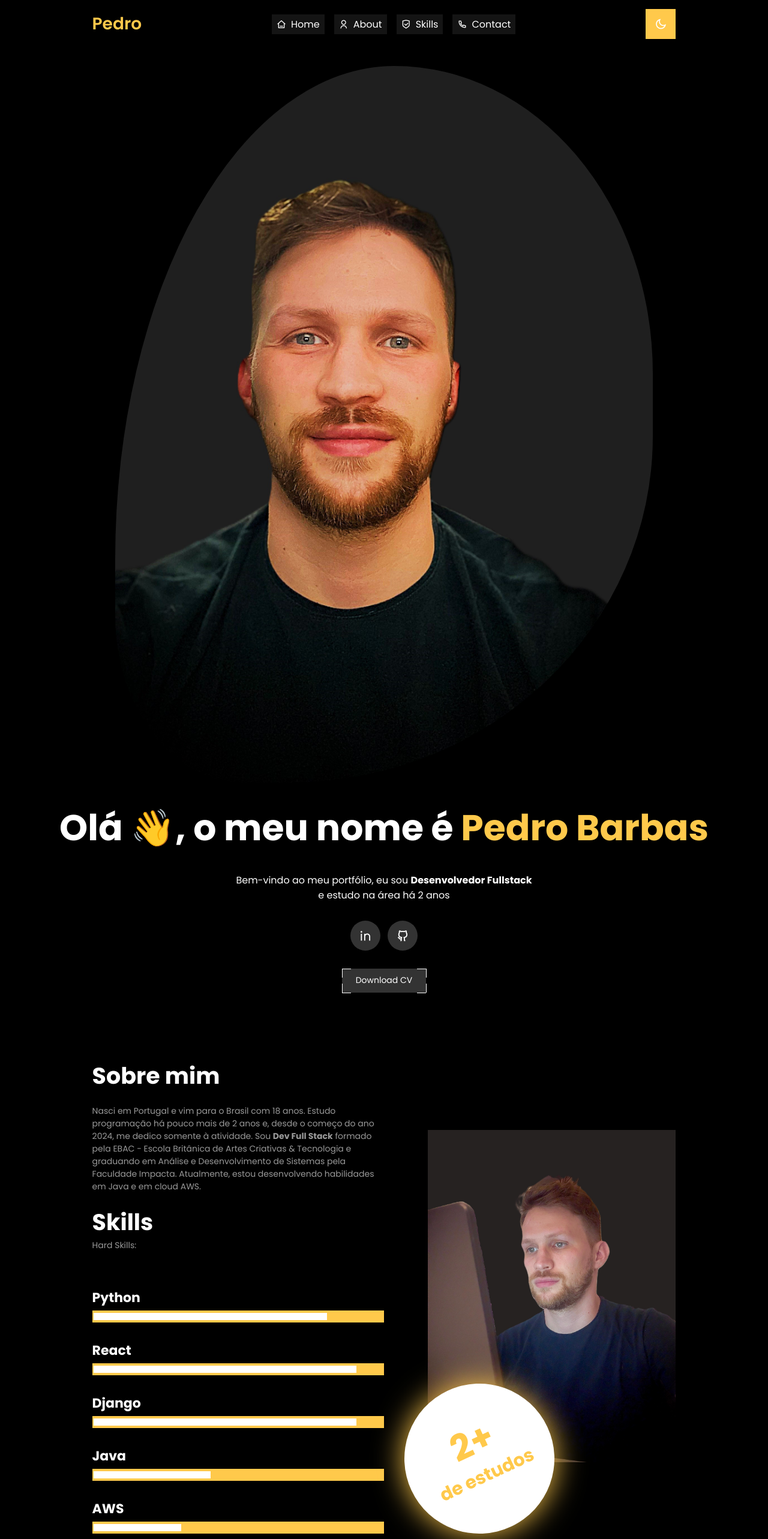
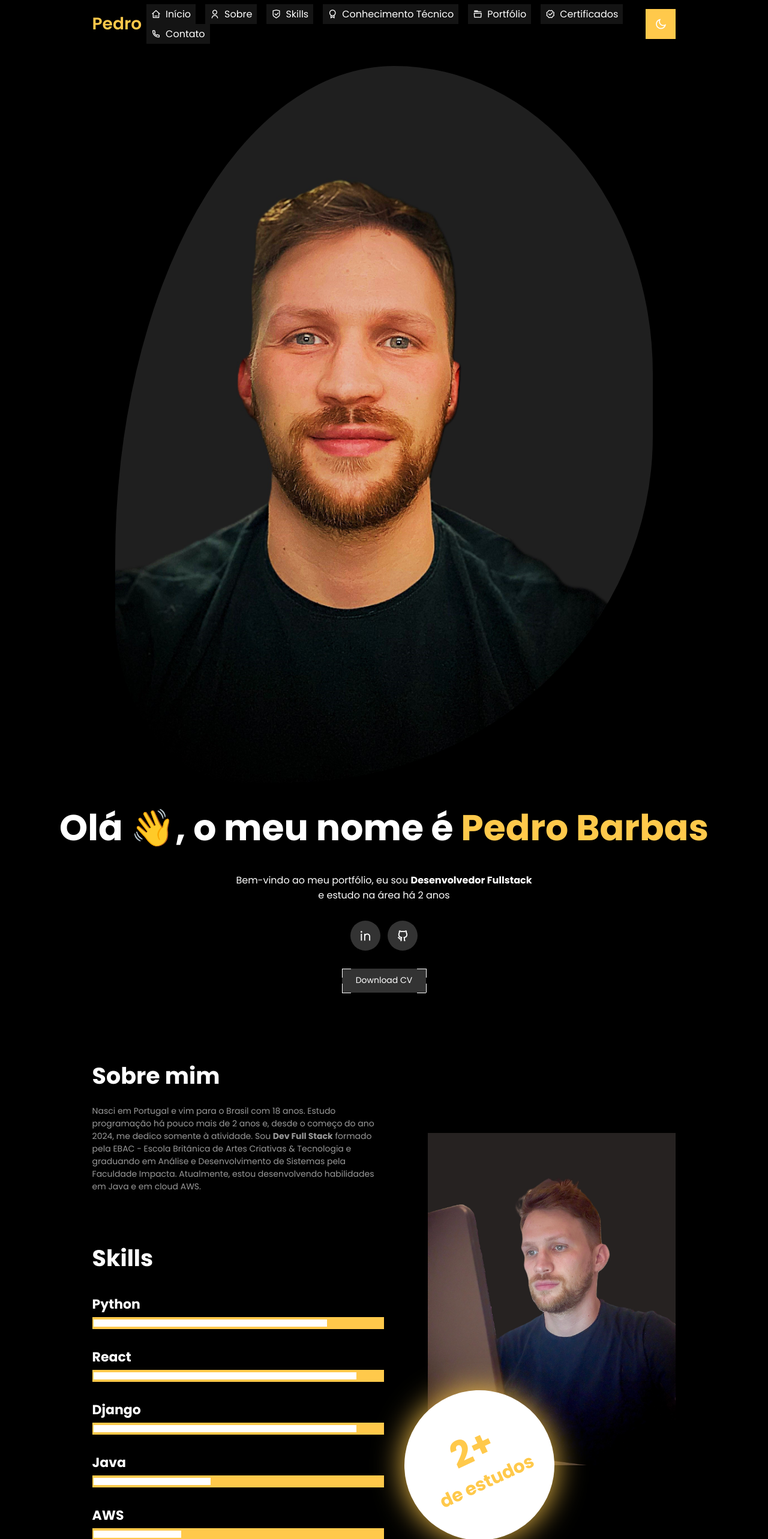
Before and after one commit to BarbasPedro/portfolio-react, a React (Vite) app: page / in a window 1280 px wide. Shown: the top 2566 px of the page at 60% size. Built offline with nearby package versions, Linux system fonts and the light colour scheme.

Commit message:
Ajustando Nav e reposiividade do Contact

```diff
--- a/src/components/About/About.jsx
+++ b/src/components/About/About.jsx
@@ -6,7 +6,7 @@ import aboutCSS from './About.module.css';
 function About () {
     return (
         <div className={`${aboutCSS.AboutWrapper} section`}>
-            <div className={aboutCSS.AboutContainer}>
+            <div className={aboutCSS.AboutContainer} id='about'>
                 <h2>Sobre mim</h2>
                 <p>Nasci em Portugal e vim para o Brasil com 18 anos. Estudo programação há pouco mais de 2 anos e, desde o começo do ano 2024, me dedico somente à atividade.
                 Sou <strong>Dev Full Stack</strong> formado pela EBAC - Escola Britânica de Artes Criativas & Tecnologia e graduando em Análise e Desenvolvimento de Sistemas pela Faculdade Impacta.
@@ -15,8 +15,6 @@ function About () {
 
                 <div className={aboutCSS.Skills}>
                     <h2>Skills</h2>
-
-                    <p>Hard Skills:</p>
 
                     <div className={aboutCSS.SkillWrapper}>
                         <div className={aboutCSS.skill}>
--- a/src/components/About/About.module.css
+++ b/src/components/About/About.module.css
@@ -16,13 +16,14 @@
         p {
             font-size: 14px;
             color: var(--pera-color);
+            margin-bottom: 60px;
         }
 
         .SkillWrapper{
             display: flex;
             flex-direction: column;
             gap: 30px;
-            margin-top: 60px;
+            margin-top: 32px;
 
             .skill {
                 display: flex;
--- a/src/components/Area/Area.jsx
+++ b/src/components/Area/Area.jsx
@@ -10,7 +10,7 @@ const defaultOptions = {
 
 function Area() {
     return(
-        <div className={`${areaCSS.AreaWrapper} section`}>
+        <div className={`${areaCSS.AreaWrapper} section`} id='knowledgeAreas'>
             <h2>Áreas de conhecimento</h2>
 
             <div className={areaCSS.AreaCards}>
--- a/src/components/Certificate/Certificate.jsx
+++ b/src/components/Certificate/Certificate.jsx
@@ -9,7 +9,7 @@ function Certificate() {
     const totalCertificados = certificadoPaths.length;
 
     return (
-        <div className={`${certificateCSS.certificateWrapper} section`}>
+        <div className={`${certificateCSS.certificateWrapper} section`} id='certificates'>
             <h2>Meus Certificados ({totalCertificados})</h2>
 
             <Swiper
--- a/src/components/Certificate/Certificate.module.css
+++ b/src/components/Certificate/Certificate.module.css
@@ -30,5 +30,7 @@
 @media (max-width: 480px) {
     .swiper {
         width: 100%;
+        height: auto;
+        margin: 0;
     }
 }
--- a/src/components/Contact/Contact.jsx
+++ b/src/components/Contact/Contact.jsx
@@ -4,7 +4,7 @@ function Contact () {
     return(
         <div className={`${contactCSS.ContactWrapper} section`}>
             <h2>Contatos</h2>
-            <div className={contactCSS.ContactContainer}>
+            <div className={contactCSS.ContactContainer} id='contact'>
                 <div className={contactCSS.ContactInfo}>
                     <div className={contactCSS.card}>
                         <i className="ri-phone-line"></i>
--- a/src/components/Contact/Contact.module.css
+++ b/src/components/Contact/Contact.module.css
@@ -61,6 +61,7 @@
 .ContactInfo {
     display: flex;
     flex-direction: column;
+    width: 100%;
     gap: 8px;
 
     .card{
@@ -70,6 +71,7 @@
         display: flex;
         flex-direction: column;
         gap: 18px;
+        width: 100%;
 
         i {
             font-size: 35px;
@@ -90,6 +92,10 @@
 
         .ContactInfo {
             width: 100% !important;
+
+            h3 {
+                font-size: 15px;
+            }
         }
 
         .Contactform {
--- a/src/components/Header/Header.jsx
+++ b/src/components/Header/Header.jsx
@@ -7,7 +7,7 @@ import heroImg from './../../assets/hero.jpg';
 function Header () {
     return (
         <div className={headerCSS.headerWrapper}>
-            <div className={headerCSS.headerContainer}>
+            <div className={headerCSS.headerContainer} id='home'>
                 <img src={heroImg} alt="Hero-img" />
                 <h1>Olá 👋, o meu nome é <span>Pedro Barbas</span></h1>
                 <p>Bem-vindo ao meu portfólio, eu sou <strong>Desenvolvedor Fullstack</strong> <br /> e estudo na área há 2 anos</p>
--- a/src/components/Nav/Nav.jsx
+++ b/src/components/Nav/Nav.jsx
@@ -35,10 +35,13 @@ function Nav () {
             </div>
 
             <ul ref={Menu}>
-                <li><a href="#"><i className="ri-home-3-line"></i>Home</a></li>
-                <li><a href="#"><i className="ri-user-line"></i>About</a></li>
-                <li><a href="#"><i className="ri-shield-check-line"></i>Skills</a></li>
-                <li><a href="#"><i className="ri-phone-line"></i>Contact</a></li>
+                <li><a href="#home"><i className="ri-home-3-line"></i>Início</a></li>
+                <li><a href="#about"><i className="ri-user-line"></i>Sobre</a></li>
+                <li><a href="#skills"><i className="ri-shield-check-line"></i>Skills</a></li>
+                <li><a href="#knowledgeAreas"><i className="ri-award-line"></i>Conhecimento Técnico</a></li>
+                <li><a href="#knowledgeAreas"><i className="ri-folder-5-line"></i>Portfólio</a></li>
+                <li><a href="#certificates"><i className="ri-verified-badge-line"></i>Certificados</a></li>
+                <li><a href="#contact"><i className="ri-phone-line"></i>Contato</a></li>
             </ul>
 
             <div className={navCSS.NavBtns}>
--- a/src/components/Portfolio/Portfolio.jsx
+++ b/src/components/Portfolio/Portfolio.jsx
@@ -7,7 +7,7 @@ import { Autoplay } from 'swiper/modules';
 
 function Portfolio() {
     return (
-        <div className={`${portfolioCSS.portfolioWrapper} section`}>
+        <div className={`${portfolioCSS.portfolioWrapper} section`} id='portfolio'>
             <h2>Meu Portfólio</h2>
             <p className={portfolioCSS.pera}>Alguns dos meus projetos:</p>
 
```
